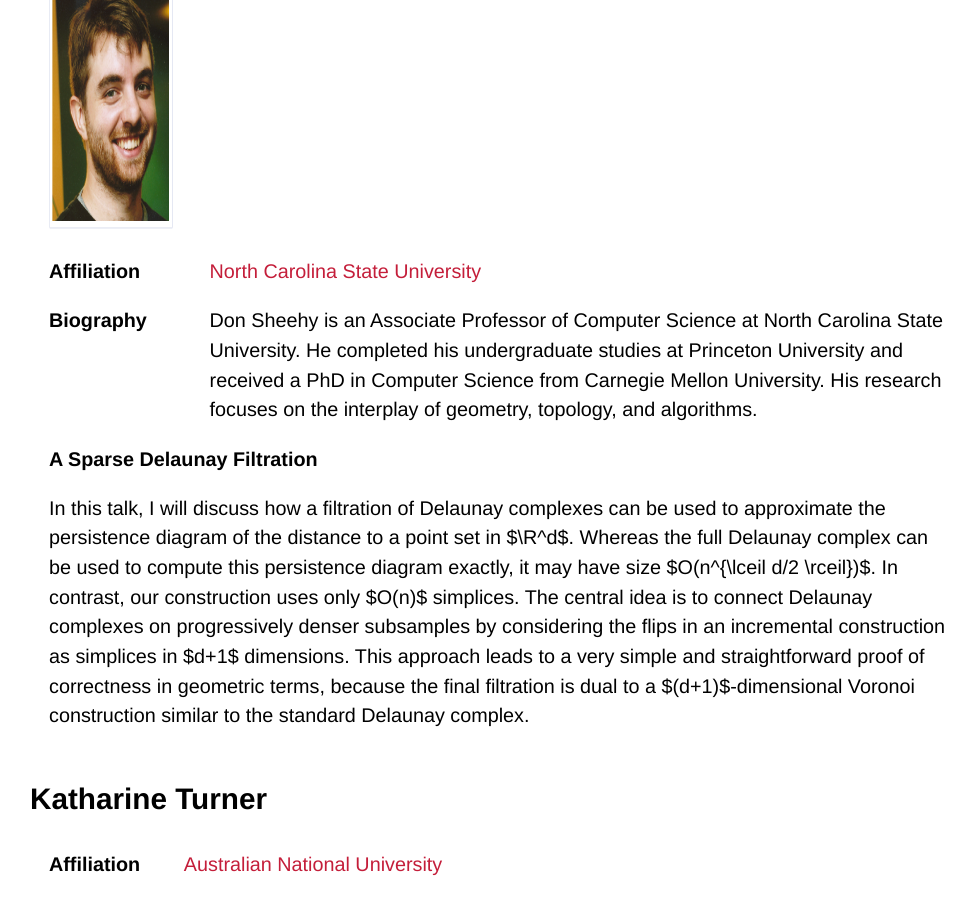
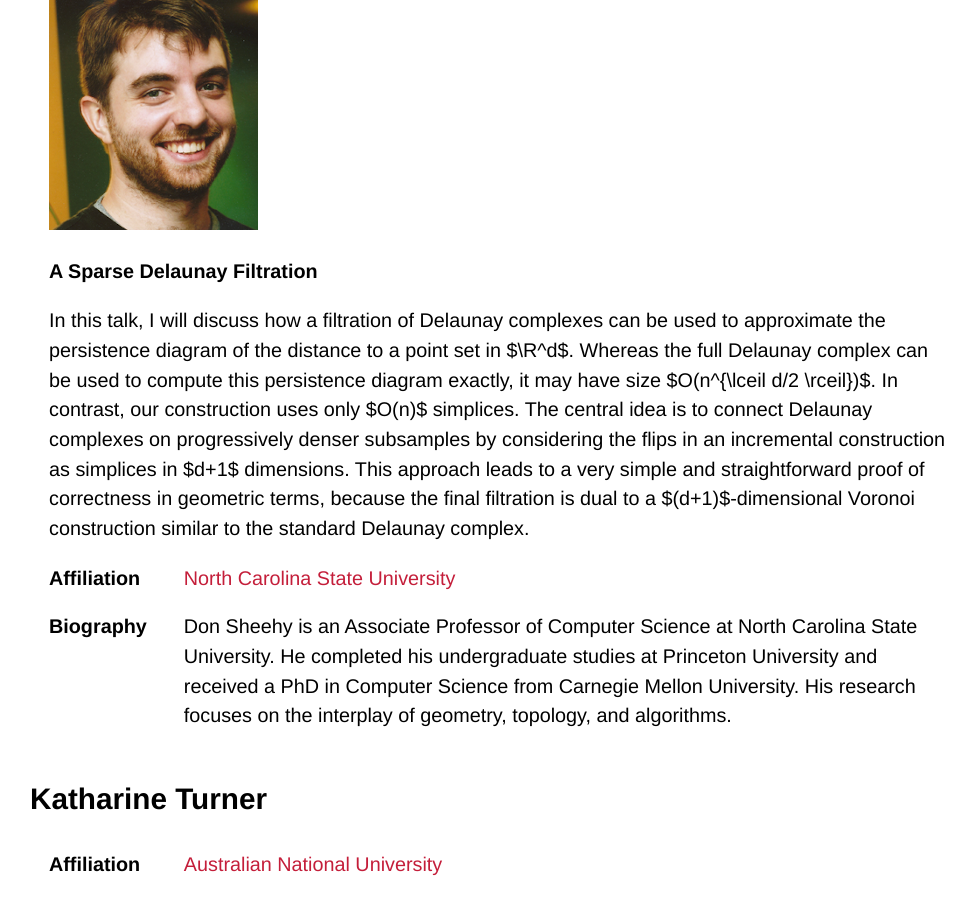
Before and after one commit to tda-in-ml/tda-in-ml.github.io, a Jekyll site: the page built from speakers.md, in a window 1280 px wide and 900 px high, scrolled down 19081 px. Shown: the whole window, without its empty margins (142-1117 px from the left). Built offline with Jekyll 4.4.1, drawn with Linux system fonts in a browser that asks for light colours; some web fonts are replaced; our own code applies the rules of GitHub Pages for plain Markdown files.

Commit message:
Fixed ordering

```diff
--- a/speakers.md
+++ b/speakers.md
@@ -216,11 +216,11 @@ is expanded on a rolling basis, stay tuned for more!):
 ## Don Sheehy
 
 | <img src="/assets/images/speakers/ds.png" alt="Don Sheehy" height="250px" /> |
+| **A Sparse Delaunay Filtration** |
+| In this talk, I will discuss how a filtration of Delaunay complexes can be used to approximate the persistence diagram of the distance to a point set in $\R^d$.  Whereas the full Delaunay complex can be used to compute this persistence diagram exactly, it may have size $O(n^{\lceil d/2 \rceil})$. In contrast, our construction uses only $O(n)$ simplices.  The central idea is to connect Delaunay complexes on progressively denser subsamples by considering the flips in an incremental construction as simplices in $d+1$ dimensions.  This approach leads to a very simple and straightforward proof of correctness in geometric terms, because the final filtration is dual to a $(d+1)$-dimensional Voronoi construction similar to the standard Delaunay complex. |
+
 | **Affiliation** | [North Carolina State University](http://donsheehy.net) |
 | **Biography** | Don Sheehy is an Associate Professor of Computer Science at North Carolina State University.  He completed his undergraduate studies at Princeton University and received a PhD in Computer Science from Carnegie Mellon University.  His research focuses on the interplay of geometry, topology, and algorithms. |
-
-| **A Sparse Delaunay Filtration** |
-| In this talk, I will discuss how a filtration of Delaunay complexes can be used to approximate the persistence diagram of the distance to a point set in $\R^d$.  Whereas the full Delaunay complex can be used to compute this persistence diagram exactly, it may have size $O(n^{\lceil d/2 \rceil})$. In contrast, our construction uses only $O(n)$ simplices.  The central idea is to connect Delaunay complexes on progressively denser subsamples by considering the flips in an incremental construction as simplices in $d+1$ dimensions.  This approach leads to a very simple and straightforward proof of correctness in geometric terms, because the final filtration is dual to a $(d+1)$-dimensional Voronoi construction similar to the standard Delaunay complex. |
 
 ## Katharine Turner
 
```
Also changed, not shown: assets/images/speakers/ds.png.
